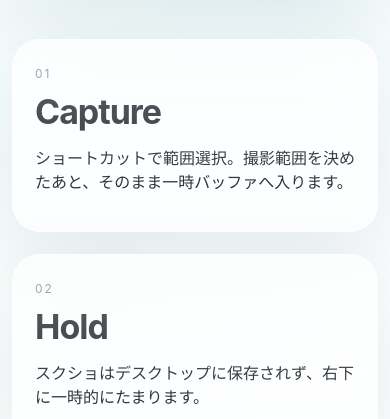
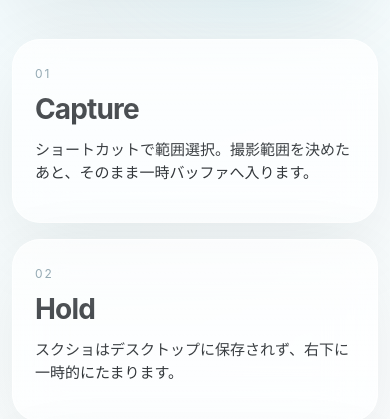
Before and after one commit to 70ki8suda/slick-shot, a plain HTML site: page docs/lp/index.html in a window 390 px wide. Shown: the part 681-1100 px from the top of the page. Drawn offline with Linux system fonts and the light colour scheme.

Commit message:
style: compact story cards on mobile

```diff
--- a/docs/lp/styles.css
+++ b/docs/lp/styles.css
@@ -926,7 +926,22 @@ h3 {
   }
 
   .story-strip {
-    padding: 0 0 56px;
+    gap: 16px;
+    padding: 0 0 48px;
+  }
+
+  .story-step {
+    padding: 20px;
+  }
+
+  .story-step h2 {
+    margin-bottom: 10px;
+    font-size: 28px;
+  }
+
+  .story-step p {
+    font-size: 15px;
+    line-height: 1.55;
   }
 
   .split-section,
```
